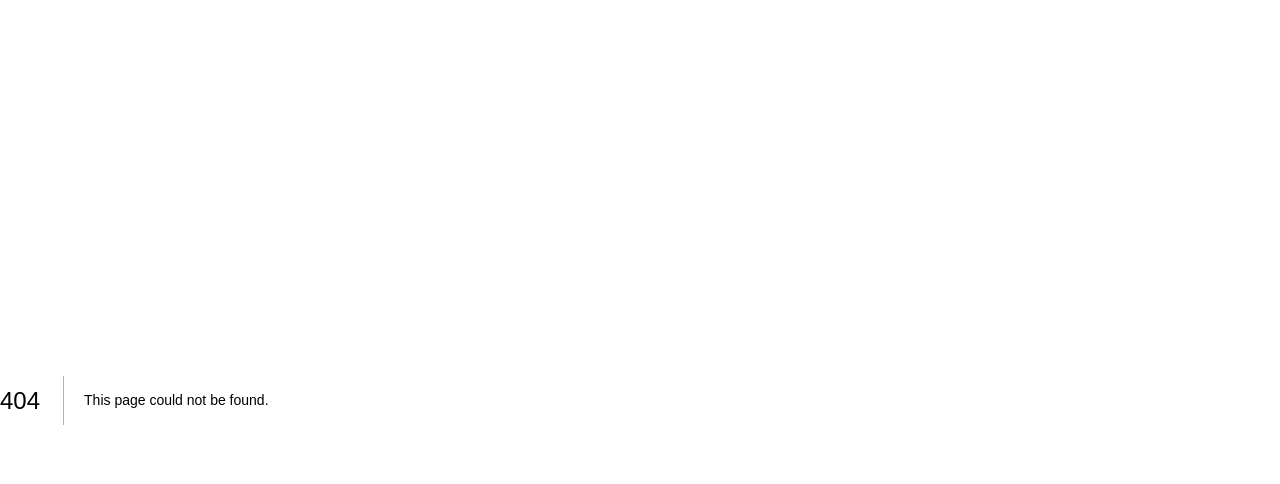
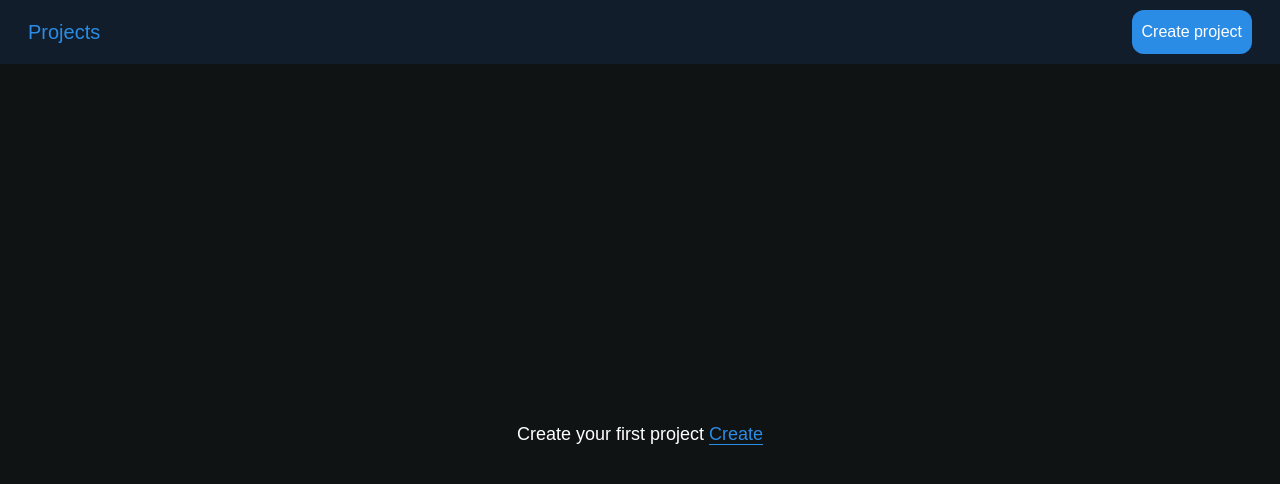
Before and after one commit to romankohut96/flora_co, a Next.js app: page /projects in a window 1280 px wide. Before the commit this address had no page. Shown: the top 484 px of the page. Built offline with nearby package versions, Linux system fonts and the light colour scheme.

Commit message:
fix: gh pages route

```diff
--- /dev/null
+++ b/app/projects/page.tsx
@@ -0,0 +1,13 @@
+import { Header, ProjectsList } from '@/components'
+import { FC } from 'react'
+
+const Projects: FC = () => {
+  return (
+    <main className='min-h-screen w-screen'>
+      <Header />
+      <ProjectsList />
+    </main>
+  )
+}
+
+export default Projects
--- a/components/Form/index.tsx
+++ b/components/Form/index.tsx
@@ -77,7 +77,7 @@ const Form: FC<FormProps> = ({ step, setStep }) => {
     setProductLaunch('Pre Product')
     setEmail('')
     setStep(0)
-    router.push('/')
+    router.push('/projects')
   }
 
   const handleSubmit = (e: FormEvent<HTMLFormElement>) => {
```
